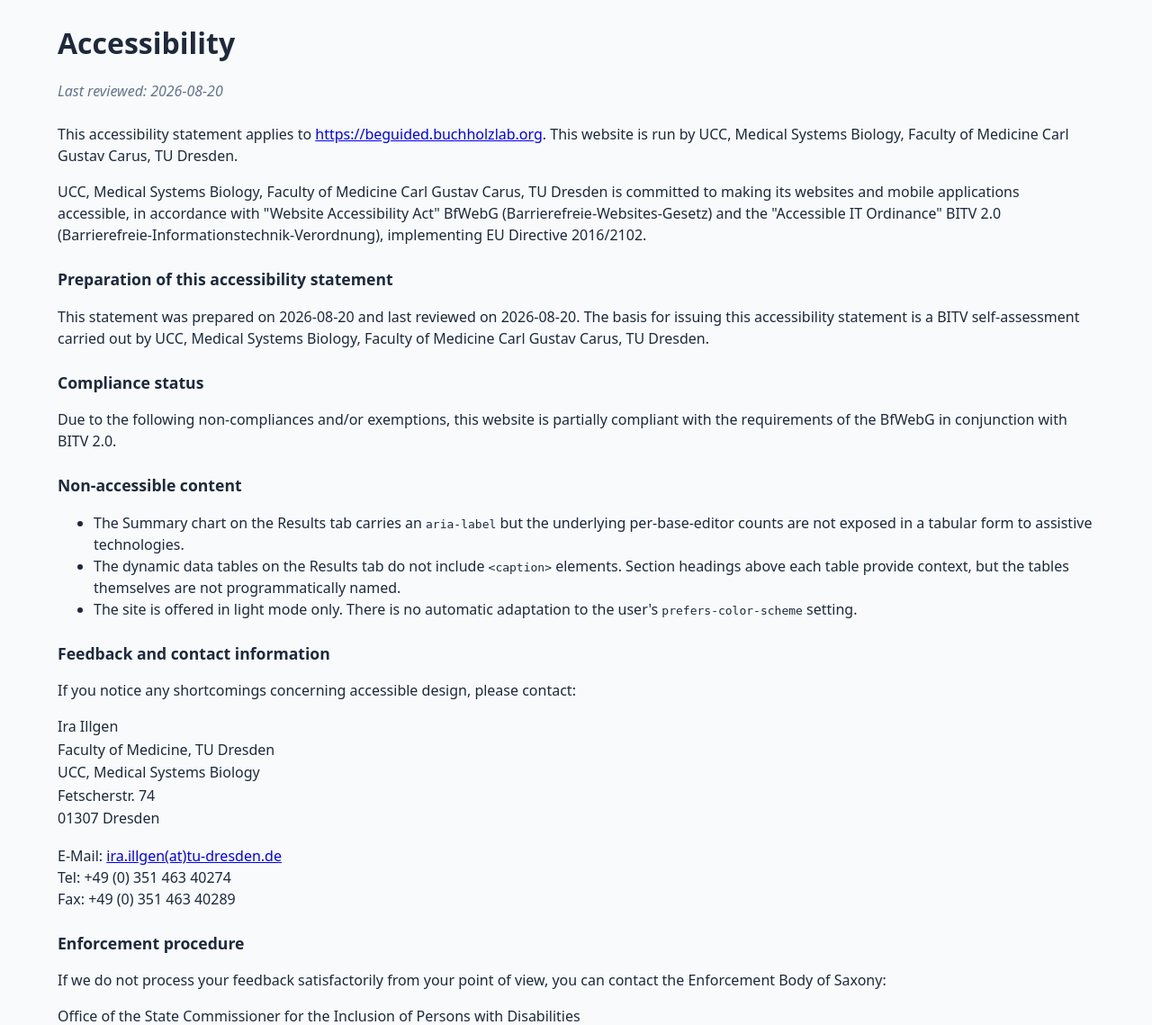
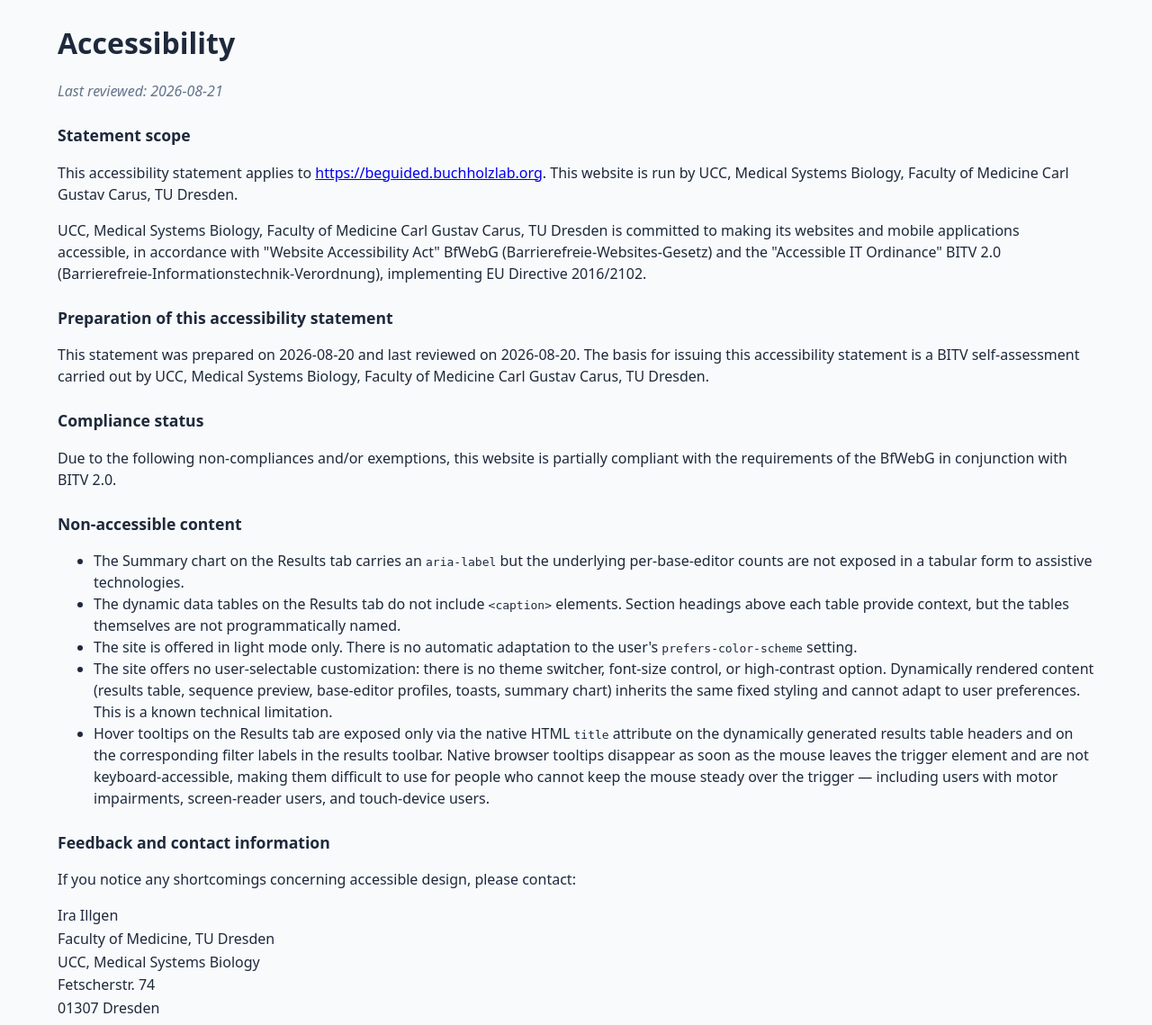
Before and after one commit to ltschmitt/BEguided, a FastAPI app: page /accessibility in a window 1280 px wide. Shown: the top 1139 px of the page at 90% size. Run offline with FastAPI, Linux system fonts and the light colour scheme; parts of the project's set-up code (start-up, migrations or seed data) failed here and were passed over; some libraries are stand-ins or nearby versions.

Commit message:
updated accessibility statement

```diff
--- a/beguided/web/templates/accessibility.html
+++ b/beguided/web/templates/accessibility.html
@@ -8,9 +8,10 @@
 
 {% block content %}
 <h1 style="margin-top:0;">Accessibility</h1>
-<p class="legal-updated">Last reviewed: 2026-08-20</p>
+<p class="legal-updated">Last reviewed: 2026-08-21</p>
 
 <section class="legal-section">
+    <h2>Statement scope</h2>
     <p>
         This accessibility statement applies to
         <a href="https://beguided.buchholzlab.org">https://beguided.buchholzlab.org</a>.
@@ -64,6 +65,25 @@
             The site is offered in light mode only. There is no automatic
             adaptation to the user's <code>prefers-color-scheme</code> setting.
         </li>
+        <li>
+            The site offers no user-selectable customization: there is no
+            theme switcher, font-size control, or high-contrast option.
+            Dynamically rendered content (results table, sequence preview,
+            base-editor profiles, toasts, summary chart) inherits the same
+            fixed styling and cannot adapt to user preferences. This is a
+            known technical limitation.
+        </li>
+        <li>
+            Hover tooltips on the Results tab are exposed only via the
+            native HTML <code>title</code> attribute on the dynamically
+            generated results table headers and on the corresponding filter
+            labels in the results toolbar. Native browser tooltips disappear
+            as soon as the mouse leaves the trigger element and are not
+            keyboard-accessible, making them difficult to use for people who
+            cannot keep the mouse steady over the trigger &mdash; including
+            users with motor impairments, screen-reader users, and
+            touch-device users.
+        </li>
     </ul>
 </section>
 
```
